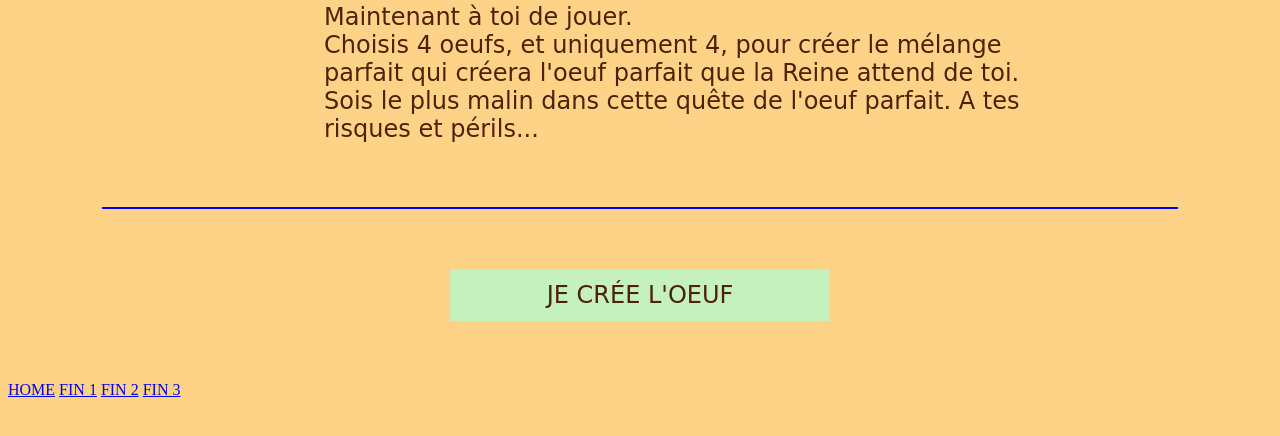
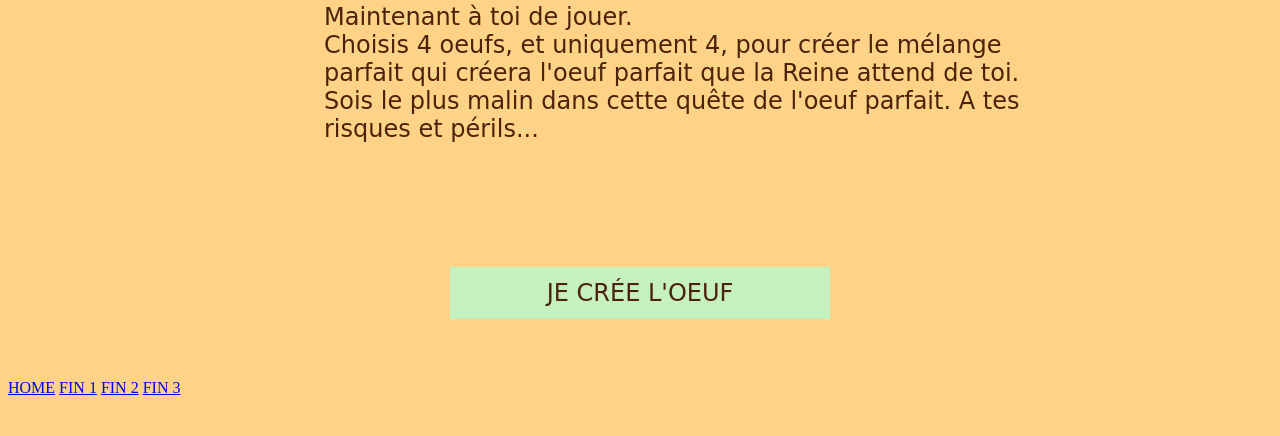
Before and after one commit to AdelineDb/el_famoso_marcel, a PHP site: page /cookingEgg.php in a window 1280 px wide. Shown: the part 232-668 px from the top of the page. Run offline with PHP 8.4, Linux system fonts and the light colour scheme; data that the repository does not hold is empty; some web fonts are replaced.

Commit message:
ok debug egg et page fin

```diff
--- a/public/css/style.css
+++ b/public/css/style.css
@@ -140,7 +140,6 @@ button {
     display: flex;
     justify-content: space-evenly;
     flex-wrap: wrap;
-    border: 1px solid blue;
 }
 
 .block_cards1 {
@@ -148,7 +147,6 @@ button {
     flex-direction: column;
     justify-content: center;
     margin: 40px 30px;
-    border: 1px solid green;
 }
 
 .block_cards1 img {
```
